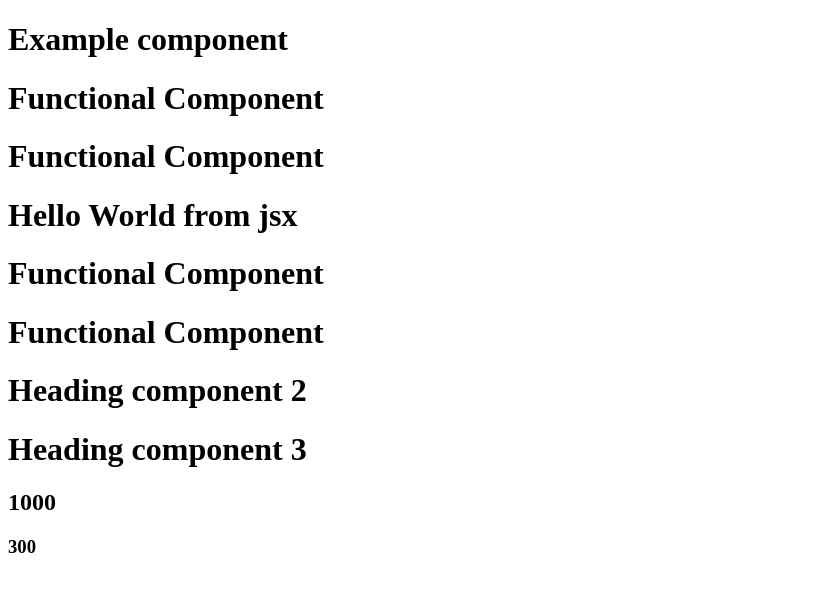
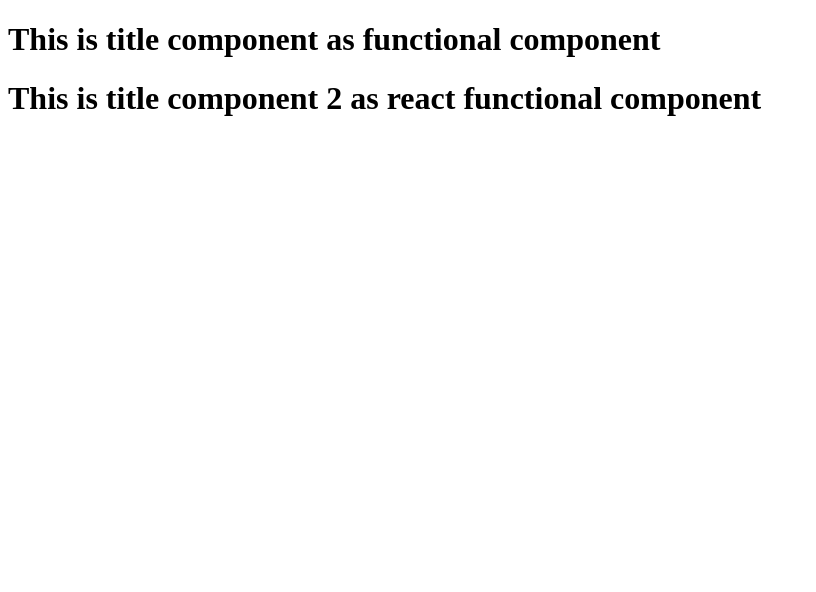
Before and after one commit to AshutoshMukherjee35/React, a React (Vite) app: page / in a window 1280 px wide. Shown: the top 592 px of the page, without its empty margins (0-816 px from the left). Built offline with nearby package versions, Linux system fonts and the light colour scheme.

Commit message:
episode-3 part 1 assignment push

```diff
--- a/App.js
+++ b/App.js
@@ -1,64 +1,31 @@
 import React from "react";
 import ReactDOM from "react-dom/client";
 
+//react element {TitleComponent}
 
-// JSX => React.createElement =>ReactElement which is a JS object => HTMLElement(render)
-//react element: jsx is a react element
-const jsxHeading = <h1 className="head" tabIndex="1">Hello World from jsx</h1>;
-const root = ReactDOM.createRoot(document.getElementById('root'))
-root.render(jsxHeading);
-console.log(jsxHeading)
+const TitleComponent = <h1>This is title component as react element</h1>;
+const root = ReactDOM.createRoot(document.getElementById('root'));
 
-//react components
-//functional component is a function that returns a react element
 
-//This is component composition
-const HeadingComponent = () => {
-    return <h1>Functional Component</h1>
-}
-root.render(<HeadingComponent/>);
-
-const HeadingComponent2 = () => (
-    <div id="header">
-        <HeadingComponent />
-        <h1>Heading component 2</h1>
-    </div>
-);
-
-const fn = () => true;
-const number = 1000;
-
-const Heading3 = function() {
-    return(
-        <div id="header">
-        {jsxHeading}
-        <HeadingComponent />
-        <HeadingComponent2 />
-        <h1>Heading component 3</h1>
-        {/*u can run any piece of code over here. Any JS code can be run over here. */}
-        <h2> {number} </h2>
-        <h3>{100+200}</h3>
-        {console.log('sssss')}
+const RenderTitleComponent = () => {
+   return (
+    <div>
+        {TitleComponent}
     </div>
    )
 }
+const TitleComponent2 = () => {
+    return (
+        <h1>This is title component 2 as react functional component</h1>
+    )
+};
 
 
-//css: cross site scripting
-//if the api gives malicious code. in this case the data variable may pass some malecious code then the attacker can cause
-//css but JSX sanitizes the data and from that we can avoid the css. So the malecious code won't run as jsx would sanitize it.
-// const data = api.getdata();
-
-const Example = () => {
-    return (
+// {<TitleComponent/>} {<TitleComponent></TitleComponent>}
+const TitleComponentAsFunctionalComponent = () => (
     <div>
-            {/* {data} */}
-            <h1>Example component</h1>
-            {/*2 ways of writing the component */}
-            <HeadingComponent></HeadingComponent>
-            <HeadingComponent/>
-            {Heading3()}
+    <h1>This is title component as functional component</h1>
+    <TitleComponent2></TitleComponent2>
     </div>
 )
-}
-root.render(<Example />)
+root.render(<TitleComponentAsFunctionalComponent />);
```
Also changed, not shown: episode-3-assignment.txt (added). Lines whose indentation alone changed are shown as unchanged.
